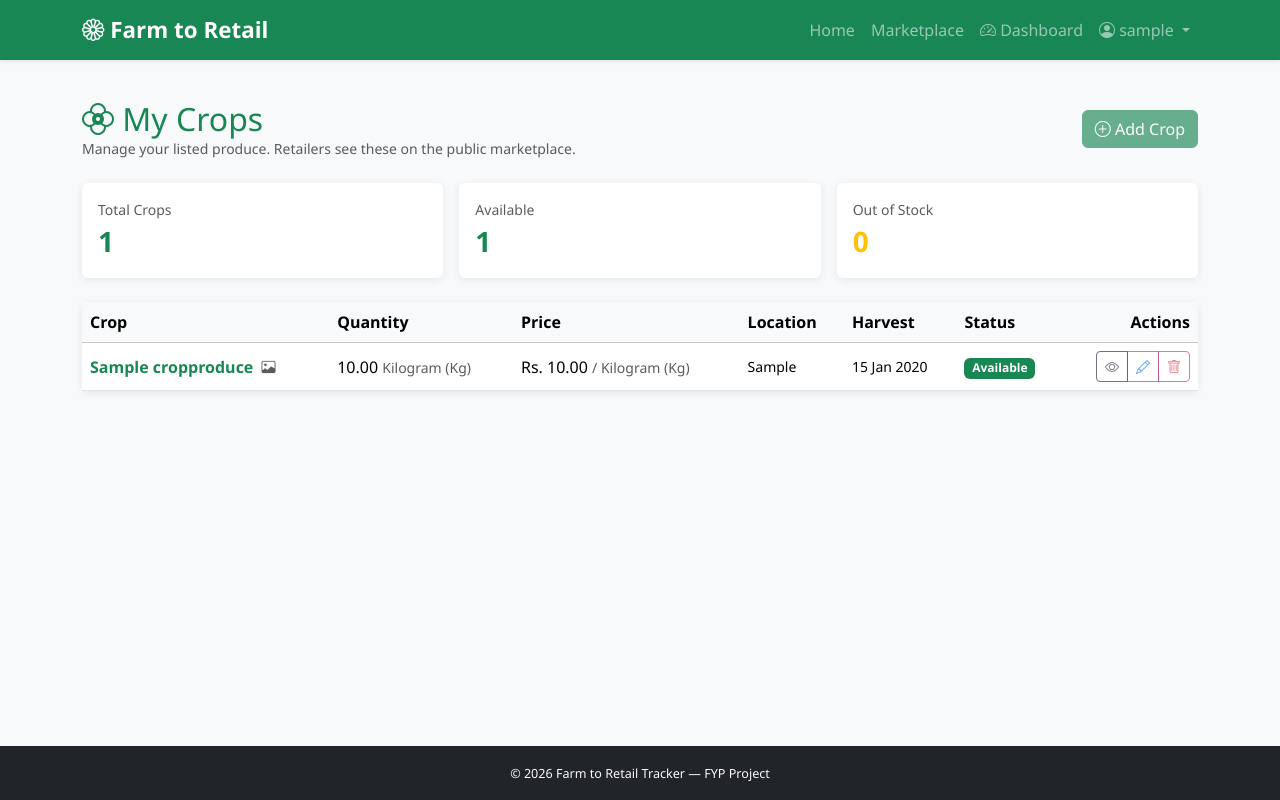
After one commit to eddiey-work/farm_to_retail_tracker, a Django app: page /farmer/crops/ in a window 1280 px wide. The commit adds this page. Run offline with Django 5.2, Linux system fonts and the light colour scheme; a user stored in the database is signed in; tables that the repository leaves empty hold one stand-in row (values such as "Sample post").

Commit message:
Day 9: Farmer my_crops list view, dashboard stats, farmer URLs namespace

```diff
--- a/farm_tracker/urls.py
+++ b/farm_tracker/urls.py
@@ -26,6 +26,7 @@ urlpatterns = [
     path('', marketplace_views.home, name='home'),
     path('accounts/', include('accounts.urls')),
     path('marketplace/', include('marketplace.urls')),
+    path('farmer/', include('marketplace.urls_farmer')),
 ]
 
 if settings.DEBUG:
--- a/marketplace/views.py
+++ b/marketplace/views.py
@@ -7,6 +7,29 @@ from django.db.models import Q
 
 from .models import CropProduce
 
+from accounts.decorators import role_required
+from django.db.models import Count, Q
+
+
+@role_required('farmer')
+def my_crops(request):
+    """List the current farmer's own crops with summary stats."""
+    crops = (
+        CropProduce.objects
+        .filter(farmer=request.user)
+        .order_by('-created_at')
+    )
+
+    stats = crops.aggregate(
+        total=Count('id'),
+        available=Count('id', filter=Q(is_available=True)),
+        out_of_stock=Count('id', filter=Q(is_available=False)),
+    )
+
+    return render(request, 'marketplace/my_crops.html', {
+        'crops': crops,
+        'stats': stats,
+    })
 
 def home(request):
     """Landing page — shows a preview of the latest available crops."""
--- a/templates/base.html
+++ b/templates/base.html
@@ -50,6 +50,24 @@
                                         {{ user.profile.get_role_display|default:"No role" }}
                                     </span>
                                 </li>
+                                <li><hr class="dropdown-divider"></li>
+
+                                {% if user.profile.role == 'farmer' %}
+                                    <li>
+                                        <a class="dropdown-item" href="{% url 'my_crops' %}">
+                                            <i class="bi bi-flower2"></i> My Crops
+                                        </a>
+                                    </li>
+                                {% endif %}
+
+                                {% if user.profile.role == 'retailer' %}
+                                    <li>
+                                        <a class="dropdown-item" href="#">
+                                            <i class="bi bi-bag-check"></i> My Orders
+                                        </a>
+                                    </li>
+                                {% endif %}
+
                                 <li><hr class="dropdown-divider"></li>
                                 <li>
                                     <a class="dropdown-item" href="{% url 'logout' %}">
--- /dev/null
+++ b/templates/marketplace/my_crops.html
@@ -0,0 +1,129 @@
+{% extends 'base.html' %}
+
+{% block title %}My Crops — Farm to Retail Tracker{% endblock %}
+
+{% block content %}
+<div class="container my-4">
+
+    <!-- Header -->
+    <div class="d-flex justify-content-between align-items-center mb-4 flex-wrap">
+        <div>
+            <h2 class="text-success mb-0">
+                <i class="bi bi-flower2"></i> My Crops
+            </h2>
+            <p class="text-muted small mb-0">
+                Manage your listed produce. Retailers see these on the public marketplace.
+            </p>
+        </div>
+        <div>
+            <button class="btn btn-success" disabled title="Coming Day 10">
+                <i class="bi bi-plus-circle"></i> Add Crop
+            </button>
+        </div>
+    </div>
+
+    <!-- Summary cards -->
+    <div class="row g-3 mb-4">
+        <div class="col-md-4">
+            <div class="card p-3">
+                <div class="text-muted small">Total Crops</div>
+                <div class="fs-3 fw-bold text-success">{{ stats.total }}</div>
+            </div>
+        </div>
+        <div class="col-md-4">
+            <div class="card p-3">
+                <div class="text-muted small">Available</div>
+                <div class="fs-3 fw-bold text-success">{{ stats.available }}</div>
+            </div>
+        </div>
+        <div class="col-md-4">
+            <div class="card p-3">
+                <div class="text-muted small">Out of Stock</div>
+                <div class="fs-3 fw-bold text-warning">{{ stats.out_of_stock }}</div>
+            </div>
+        </div>
+    </div>
+
+    <!-- Crops table -->
+    {% if crops %}
+        <div class="card">
+            <div class="table-responsive">
+                <table class="table table-hover align-middle mb-0">
+                    <thead class="table-light">
+                        <tr>
+                            <th>Crop</th>
+                            <th>Quantity</th>
+                            <th>Price</th>
+                            <th>Location</th>
+                            <th>Harvest</th>
+                            <th>Status</th>
+                            <th class="text-end">Actions</th>
+                        </tr>
+                    </thead>
+                    <tbody>
+                        {% for crop in crops %}
+                            <tr>
+                                <td>
+                                    <strong class="text-success">{{ crop.crop_name }}</strong>
+                                    {% if crop.image %}
+                                        <i class="bi bi-image text-muted small ms-1" title="Has image"></i>
+                                    {% endif %}
+                                </td>
+                                <td>
+                                    {{ crop.quantity }}
+                                    <span class="text-muted small">{{ crop.get_unit_display }}</span>
+                                </td>
+                                <td>
+                                    Rs. {{ crop.price }}
+                                    <span class="text-muted small">/ {{ crop.get_unit_display }}</span>
+                                </td>
+                                <td class="small">{{ crop.location }}</td>
+                                <td class="small">{{ crop.harvest_date|date:"d M Y" }}</td>
+                                <td>
+                                    {% if crop.is_available %}
+                                        <span class="badge bg-success">Available</span>
+                                    {% else %}
+                                        <span class="badge bg-warning text-dark">Out of stock</span>
+                                    {% endif %}
+                                </td>
+                                <td class="text-end">
+                                    <div class="btn-group btn-group-sm" role="group">
+                                        <a href="{% url 'crop_detail' crop.pk %}"
+                                           class="btn btn-outline-secondary"
+                                           title="View on marketplace">
+                                            <i class="bi bi-eye"></i>
+                                        </a>
+                                        <button class="btn btn-outline-primary" disabled
+                                                title="Coming Day 11">
+                                            <i class="bi bi-pencil"></i>
+                                        </button>
+                                        <button class="btn btn-outline-danger" disabled
+                                                title="Coming Day 11">
+                                            <i class="bi bi-trash"></i>
+                                        </button>
+                                    </div>
+                                </td>
+                            </tr>
+                        {% endfor %}
+                    </tbody>
+                </table>
+            </div>
+        </div>
+    {% else %}
+        <!-- Empty state -->
+        <div class="card p-5 text-center">
+            <i class="bi bi-flower3 text-muted" style="font-size: 3rem;"></i>
+            <h5 class="mt-3">No crops listed yet</h5>
+            <p class="text-muted">
+                Once you add crops, they appear here and on the public marketplace.
+            </p>
+            <div>
+                <button class="btn btn-success" disabled title="Coming Day 10">
+                    <i class="bi bi-plus-circle"></i> Add your first crop
+                </button>
+            </div>
+        </div>
+    {% endif %}
+
+</div>
+{% endblock %}
```
Also changed, not shown: accounts/views.py (+25 -3 lines), marketplace/urls_farmer.py (added, +10 -0 lines), templates/accounts/dashboard_farmer.html (+11 -11 lines), templates/accounts/dashboard_retailer.html (+8 -14 lines).
